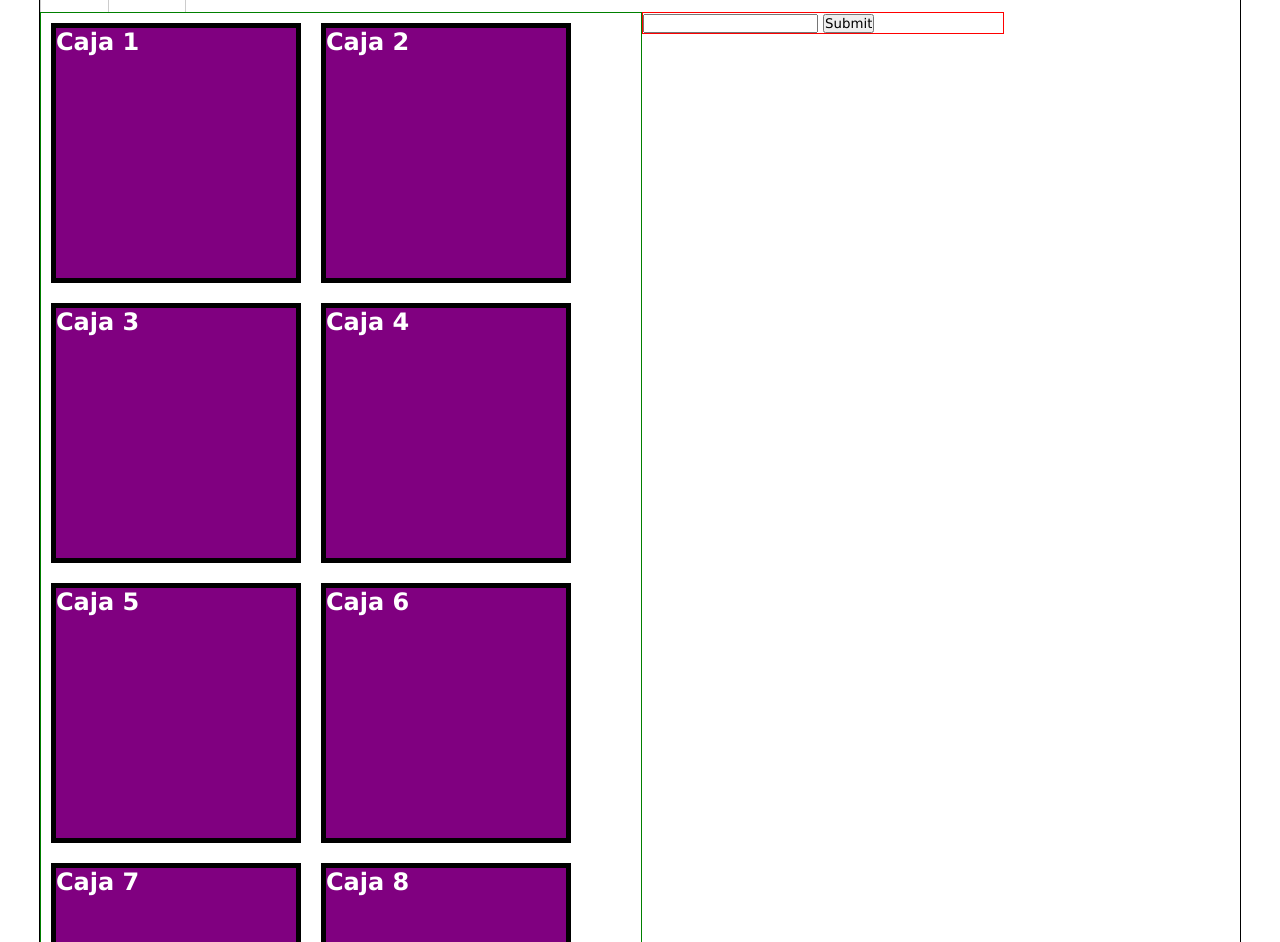
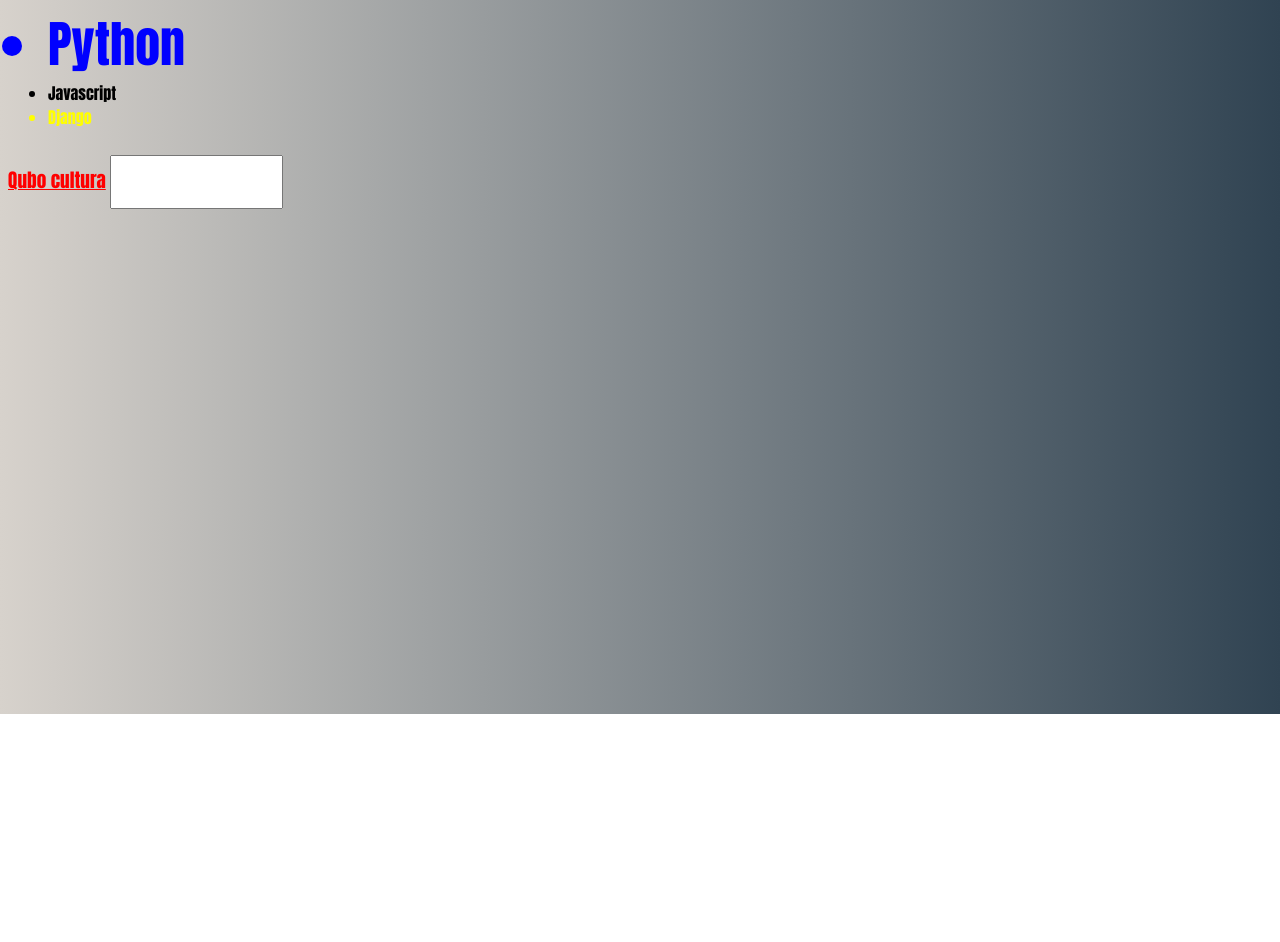
Before and after one commit to SantiBert/web-node, a website: page src/views/course.html in a window 1280 px wide. Shown: the part 86-1028 px from the top of the page. After the commit the page ends 800 px from the top, so only its background shows below. Drawn offline with Linux system fonts and the light colour scheme; files that its build step writes are made by us from their sources.

Commit message:
segundo commit

```diff
--- a/src/public/css/main.css
+++ b/src/public/css/main.css
@@ -1,79 +1,6 @@
-*{
-    margin: 0px;
-    padding: 0px;
-    text-decoration: none;
-    font-family: Verdana, Geneva, Tahoma, sans-serif
-}
-
-#general{
-    width: 1200px;
-    margin: 0px auto;
-    margin-top: 20px;
-    border: 1px solid black;
-}
-
-#header{
-    width: 100%;
-    text-align: center;
-    background: blue;
-}
-
-#menu{
-    background-color: #ccc;
-}
-
-#menu ul li{
-    display: block;
-    float: left;
-    padding: 10px;
-    border-left: 1px solid #ccc;
-}
-
-#menu ul li a{
-    color:rebeccapurple;
-}
-
-#menu ul li:hover{
-    color: rgh(15,118,236);
-}
-
-#menu ul li:hover a{
-    color: blue;
-}
-
-.clearfix{
-    clear: both;
-}
-
-#conten{
-    width: 50%;
-    border: 1px solid green;
-    float: left;
-}
-
-#lateral{
-    float: left;
-    width: 30%;
-    border: 1px solid red;
-}
-
-#conten .contenbox{
-    width: 40%;
-    height: 250px;
-    background-color: purple;
-    border: 5px solid black;
-    color: white;
-    float: left;
-    margin: 10px;
+body{
+    background: #304352;  /* fallback for old browsers */
+    background: -webkit-linear-gradient(to right, #d7d2cc, #304352);  /* Chrome 10-25, Safari 5.1-6 */
+    background: linear-gradient(to right, #d7d2cc, #304352); /* W3C, IE 10+/ Edge, Firefox 16+, Chrome 26+, Opera 12+, Safari 7+ */
 
 }
-
-footer{
-    width: 100%;
-    height: 55px;
-    line-height: 55px;
-    background: #eee;
-    text-align: center;
-    color: #444;
-    padding: 20px;
-}
--- /dev/null
+++ b/src/public/css/style.css
@@ -0,0 +1,57 @@
+body{
+    background: #304352;  /* fallback for old browsers */
+    background: -webkit-linear-gradient(to right, #d7d2cc, #304352);  /* Chrome 10-25, Safari 5.1-6 */
+    background: linear-gradient(to right, #d7d2cc, #304352); /* W3C, IE 10+/ Edge, Firefox 16+, Chrome 26+, Opera 12+, Safari 7+ */
+
+}
+
+* {
+    font-family:Impact, Haettenschweiler, 'Arial Narrow Bold', sans-serif ;
+}
+
+ul li:first-child {
+    font-weight: 300;
+    font-size: 50px;
+    color: blue;
+}
+
+ul li:last-child {
+    color: yellow;
+}
+
+#enlase {
+    color: darkgreen;
+    text-align: center;
+    font-size: larger;
+}
+
+#enlase:link {
+    color: red;
+
+}
+
+#enlase:visited {
+    color: olive;
+
+}
+
+#enlase:hover {
+    color: pink;
+
+}
+
+#enlase:active {
+    color:maroon;
+    font-family: 'Gill Sans', 'Gill Sans MT', Calibri, 'Trebuchet MS', sans-serif;
+    font-size: 30px;
+
+}
+
+input[type="text"]{
+    margin-top: 10px;
+    padding: 15px;
+}
+
+input[type="text"]:focus{
+    border: 5px dashed red;
+}
--- a/src/views/course.html
+++ b/src/views/course.html
@@ -1,63 +1,19 @@
 <!DOCTYPE html>
 <html lang="en">
-
 <head>
     <meta charset="UTF-8">
     <meta name="viewport" content="width=device-width, initial-scale=1.0">
-    <title>Ejercicio</title>
-    <link rel="stylesheet" href="css/main.css">
+    <title>Pseudoclases</title>
+    <link rel="stylesheet" href="/css/style.css">
 </head>
-
 <body>
-    <div id="general">
-        <header id="header">
-            <h1> Mi practica</h1>
-        </header>
-        <nav id="menu">
-            <ul>
-                <li><a href="/">Home</a></li>
-                <li><a href="/contact">Contac</a></li>
-                <li><a href="/course">Curso css</a></li>
-            </ul>
-        </nav>
-        <div class="clearfix"></div>
-        <section id="conten">
-            <div class="contenbox">
-                <h2>Caja 1</h2>
-            </div>
-            <div class="contenbox">
-                <h2>Caja 2</h2>
-            </div>
-            <div class="contenbox">
-                <h2>Caja 3</h2>
-            </div>
-            <div class="contenbox">
-                <h2>Caja 4</h2>
-            </div>
-            <div class="contenbox">
-                <h2>Caja 5</h2>
-            </div>
-            <div class="contenbox">
-                <h2>Caja 6</h2>
-            </div>
-            <div class="contenbox">
-                <h2>Caja 7</h2>
-            </div>
-            <div class="contenbox">
-                <h2>Caja 8</h2>
-            </div>
-        </section>
-        <aside id=lateral>
-            <form>
-                <input type="text">
-                <input type="submit" velue="buscar">
-            </form>
-        </aside>
-        <div class="clearfix"></div>
-        <footer>
-            Ejercicio de Css
-        </footer>
-    </div>
+    <h1> Titulo de ejemplo</h1>
+    <ul>
+        <li> Python </li>
+        <li> Javascript </li>
+        <li> Django </li>
+    </ul>
+    <a href="http://www.qubocultura.com/" id="enlase">Qubo cultura</a>
+    <input type="text">
 </body>
-
 </html>
```
Also changed, not shown: package.json (line endings or trailing spaces).
